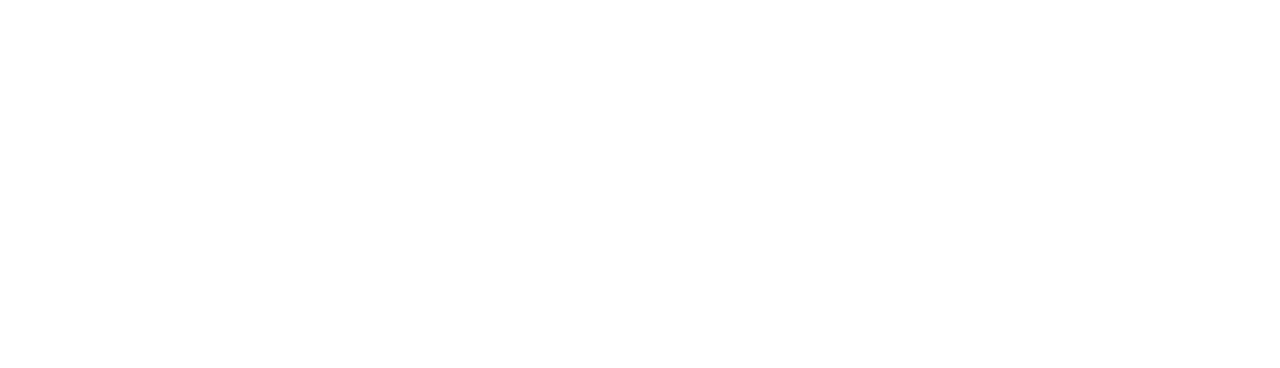
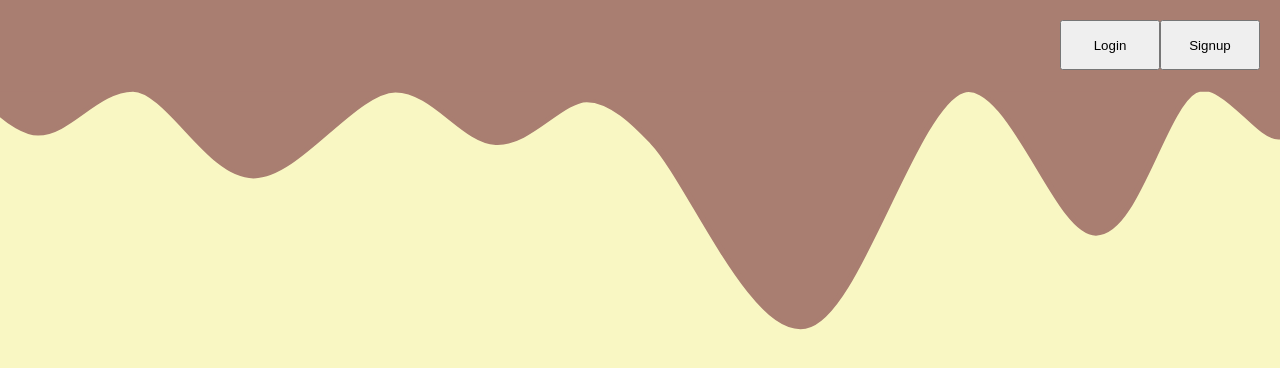
Before and after one commit to Scrasms/pudin, a React (Vite) app in the folder frontend/: page / in a window 1280 px wide. Shown: the top 368 px of the page. Built offline with nearby package versions, Linux system fonts and the light colour scheme.

Commit message:
created home page and header + button components with minimal styling

```diff
--- a/frontend/index.html
+++ b/frontend/index.html
@@ -2,7 +2,7 @@
 <html lang="en">
   <head>
     <meta charset="UTF-8" />
-    <link rel="icon" type="image/svg+xml" href="/pudin-favicon.svg" />
+    <link rel="icon" type="image/svg+xml" href="./pudin_favicon.svg" />
     <link rel="preconnect" href="https://fonts.googleapis.com">
     <link rel="preconnect" href="https://fonts.gstatic.com" crossorigin>
     <link href="https://fonts.googleapis.com/css2?family=Inter:ital,opsz,wght@0,14..32,100..900;1,14..32,100..900&display=swap" rel="stylesheet">
--- a/frontend/src/App.jsx
+++ b/frontend/src/App.jsx
@@ -1,5 +1,5 @@
 import { BrowserRouter, Routes, Route } from 'react-router';
-import Home from './pages/home/Home';
+import Home from './pages/Home/Home';
 
 function App() {
   return (
--- /dev/null
+++ b/frontend/src/components/Button/Button.css
@@ -0,0 +1,4 @@
+button {
+  height: 50px;
+  width: 100px;
+}
--- /dev/null
+++ b/frontend/src/components/Button/Button.jsx
@@ -0,0 +1,11 @@
+import "./Button.css";
+
+function Button({ className, children, onClick }) {
+  return (
+    <button className={className} onClick={onClick}>
+      {children}
+    </button>
+  );
+}
+
+export default Button;
--- /dev/null
+++ b/frontend/src/components/Header/Header.css
@@ -0,0 +1,4 @@
+header {
+  background-color: var(--secondary-colour);
+  padding: 20px;
+}
--- /dev/null
+++ b/frontend/src/components/Header/Header.jsx
@@ -0,0 +1,23 @@
+import "./Header.css";
+
+function Header({ leftChildren, rightChildren }) {
+  let className = "width-full flex ";
+  if (!leftChildren && rightChildren) {
+    className += "justify-end";
+  } else if (leftChildren && !rightChildren) {
+    className += "justify-start";
+  } else {
+    className += "justify-between";
+  }
+
+  return (
+    <>
+      <header className={className}>
+        {leftChildren}
+        {rightChildren}
+      </header>
+    </>
+  );
+}
+
+export default Header;
--- a/frontend/src/index.css
+++ b/frontend/src/index.css
@@ -3,6 +3,11 @@
   font-optical-sizing: auto;
   font-weight: normal;
   font-style: normal;
+  --primary-colour: #f9f7c3;
+  --primary-colour-dark: #f4f2b1;
+  --secondary-colour: #a97e71;
+  --secondary-colour-dark: #834739;
+  --secondary-colour-darker: #723b2e;
 }
 
 * {
@@ -10,3 +15,35 @@
   margin: 0;
   padding: 0;
 }
+
+.flex {
+  display: flex;
+}
+
+.flex-column {
+  flex-direction: column;
+}
+
+.justify-start {
+  justify-content: flex-start;
+}
+
+.justify-between {
+  justify-content: space-between;
+}
+
+.justify-end {
+  justify-content: flex-end;
+}
+
+.align-centre {
+  align-items: center;
+}
+
+.flex-1 {
+  flex: 1;
+}
+
+.width-full {
+  width: 100%;
+}
--- a/frontend/src/main.jsx
+++ b/frontend/src/main.jsx
@@ -1,7 +1,7 @@
 import { StrictMode } from 'react';
 import { createRoot } from 'react-dom/client';
+import App from './App.jsx';
 import './index.css';
-import App from './App.jsx';
 
 createRoot(document.getElementById('root')).render(
   <StrictMode>
--- /dev/null
+++ b/frontend/src/pages/Home/Home.css
@@ -0,0 +1,8 @@
+body {
+  background-color: var(--primary-colour);
+  width: 100%;
+}
+
+#header-img {
+  user-select: none;
+}
--- /dev/null
+++ b/frontend/src/pages/Home/Home.jsx
@@ -0,0 +1,36 @@
+import Button from "../../components/Button/Button";
+import Header from "../../components/Header/Header";
+import headerDrip from "../../assets/header_drip.svg";
+import "./Home.css";
+
+function Home() {
+  const loginBtn = (
+    <Button
+      className="login"
+      children={"Login"}
+      onClick={() => console.log("Login!")}
+    />
+  );
+  const signupBtn = (
+    <Button
+      className="signup"
+      children={"Signup"}
+      onClick={() => console.log("Signup!")}
+    />
+  );
+  const headerRight = (
+    <div>
+      {loginBtn}
+      {signupBtn}
+    </div>
+  );
+
+  return (
+    <>
+      <Header rightChildren={headerRight} />
+      <img id="header-img" className="width-full" src={headerDrip} draggable="false"/>
+    </>
+  );
+}
+
+export default Home;
```
Also changed, not shown: frontend/src/pages/home/Home.jsx (deleted, +0 -8 lines), frontend/public/pudin_favicon.svg (renamed from frontend/public/pudin-favicon.svg), frontend/src/assets/header_drip.svg (added).
